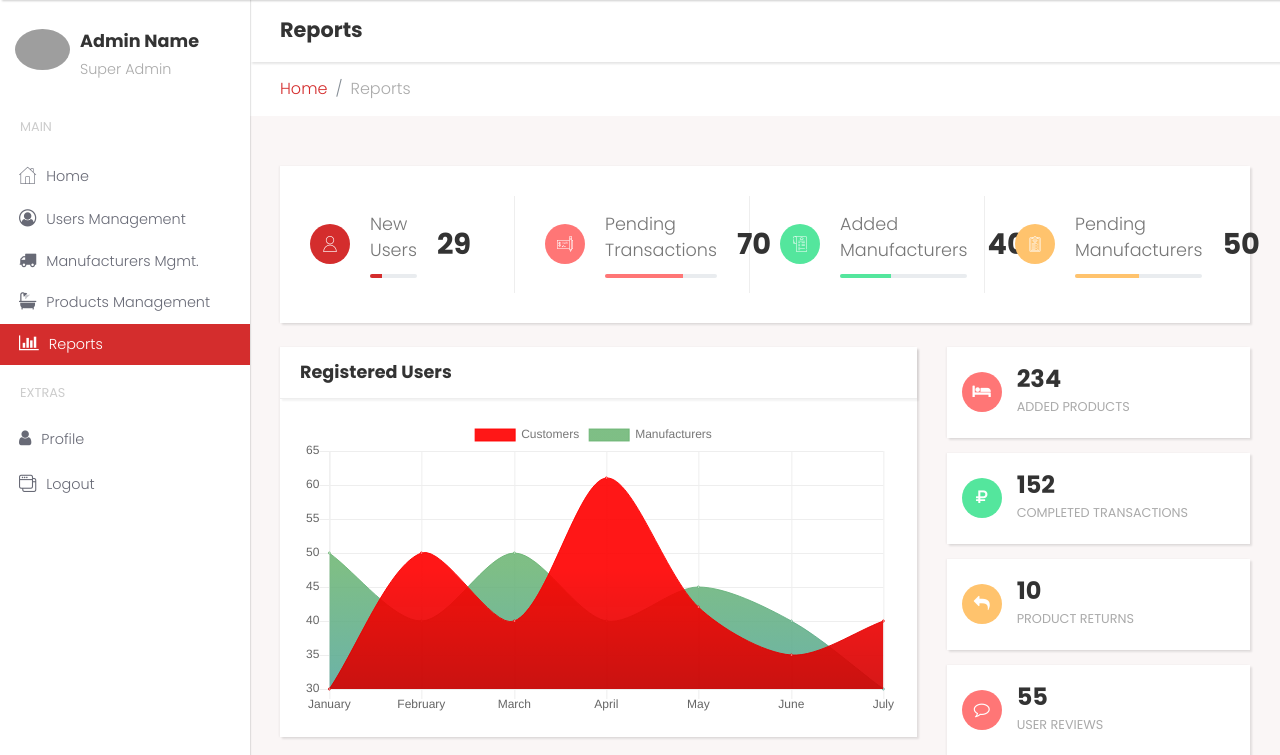
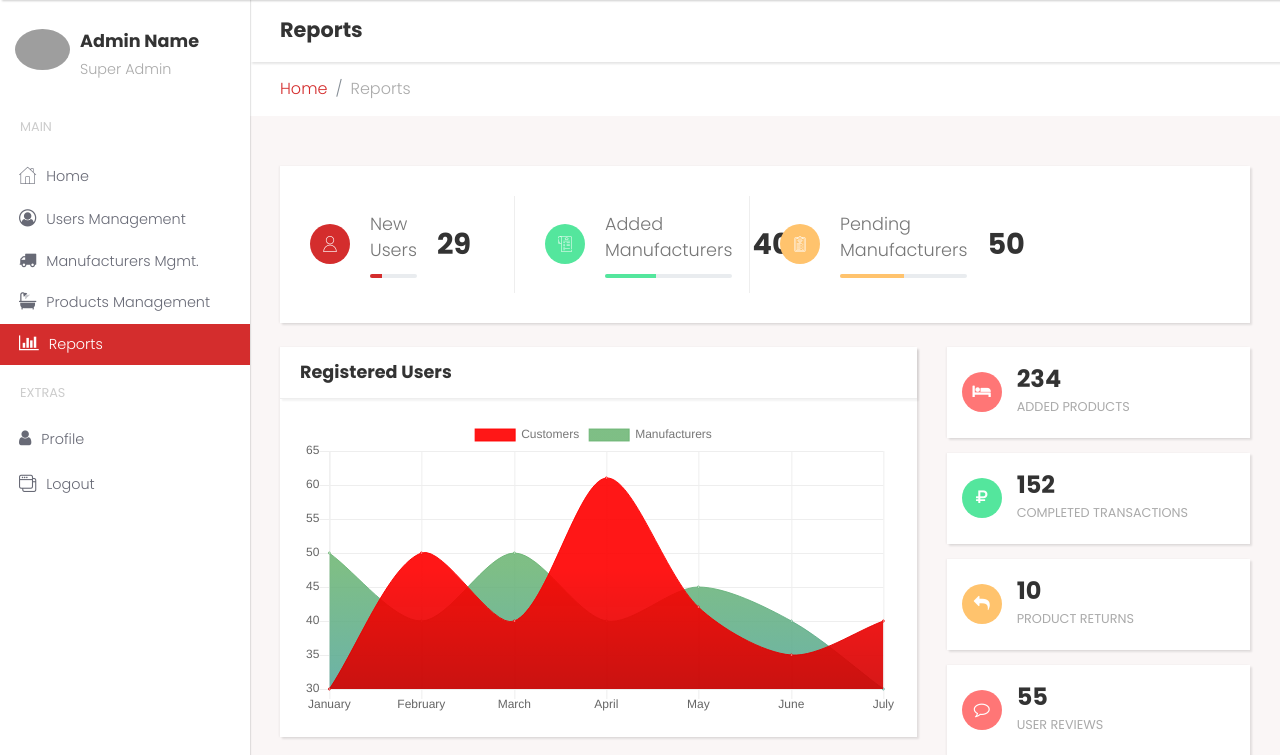
Before and after one commit to Ted125/KwARto, a PHP site: page /capstone-project/adminrep.php in a window 1280 px wide. Shown: the part 71-826 px from the top of the page. Run offline with PHP 8.4, Linux system fonts and the light colour scheme; some libraries are stand-ins or nearby versions; grey boxes are pictures that could not be loaded.

Commit message:
removed pending transactions in admin reports

```diff
--- a/adminrep.php
+++ b/adminrep.php
@@ -115,18 +115,6 @@
                 <!-- Item -->
                 <div class="col-xl-3 col-sm-6">
                   <div class="item d-flex align-items-center">
-                    <div class="icon bg-red"><i class="icon-check"></i></div>
-                    <div class="title"><span>Pending<br>Transactions</span>
-                      <div class="progress">
-                        <div role="progressbar" style="width: 70%; height: 4px;" aria-valuenow="{#val.value}" aria-valuemin="0" aria-valuemax="100" class="progress-bar bg-red"></div>
-                      </div>
-                    </div>
-                    <div class="number"><strong>70</strong></div>
-                  </div>
-                </div>
-                <!-- Item -->
-                <div class="col-xl-3 col-sm-6">
-                  <div class="item d-flex align-items-center">
                     <div class="icon bg-green"><i class="icon-bill"></i></div>
                     <div class="title"><span>Added<br>Manufacturers</span>
                       <div class="progress">
```
